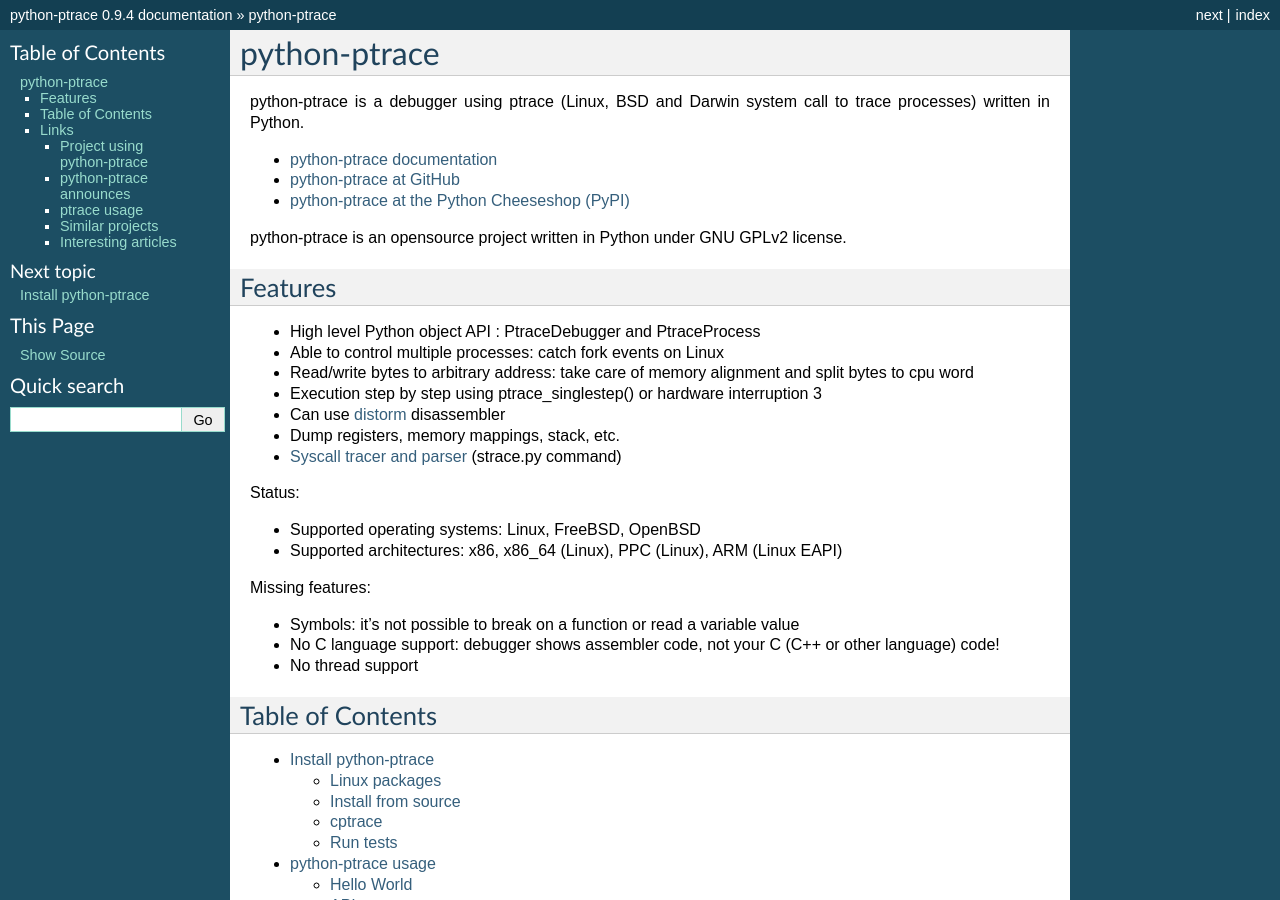
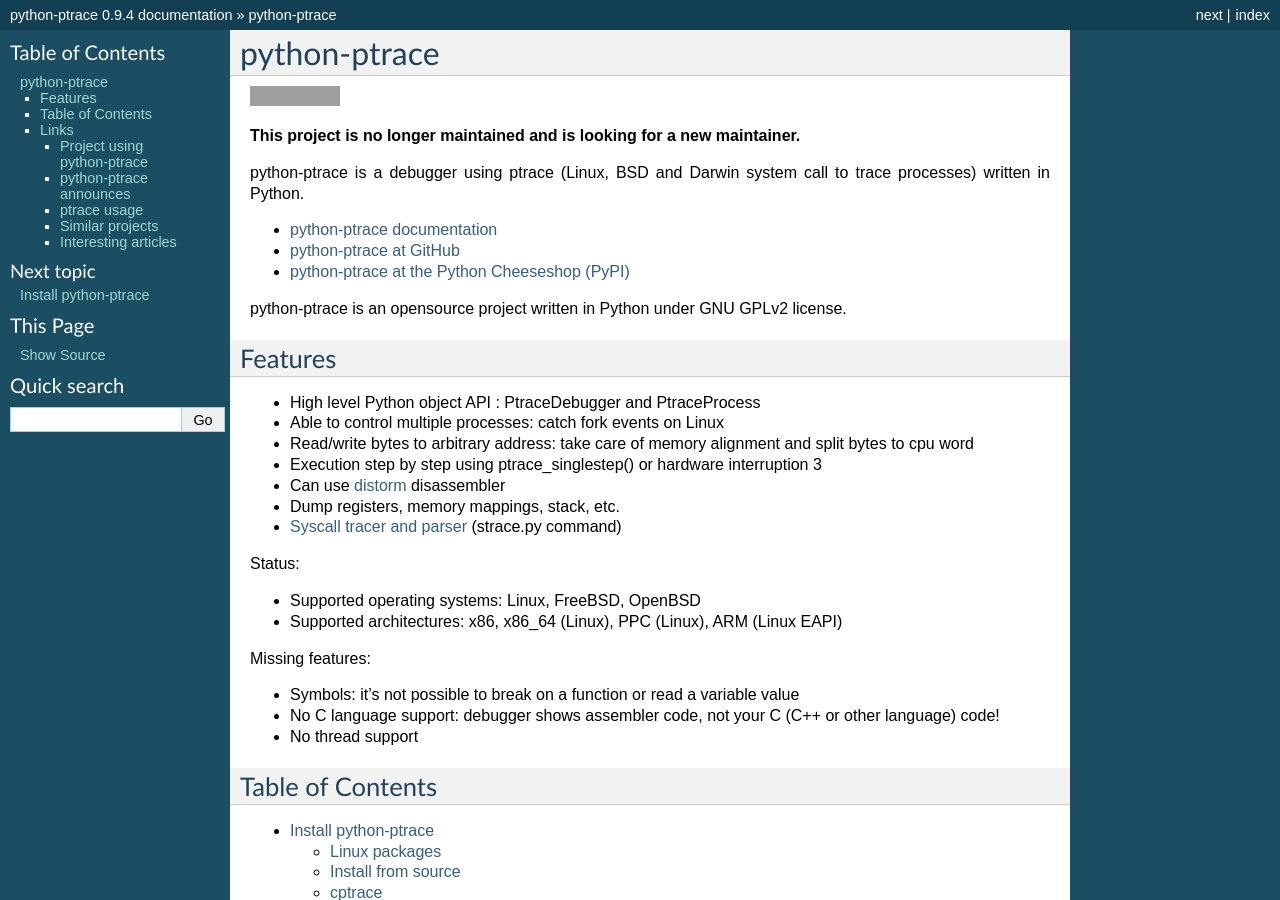
Before and after one commit to vstinner/python-ptrace, a Sphinx documentation site: the page built from doc/index.rst, in a window 1280 px wide and 900 px high. Built offline with Sphinx 7.4.7, drawn with Linux system fonts in a browser that asks for light colours; grey boxes are pictures that could not be loaded.

Commit message:
no longer maintained

```diff
--- a/README.rst
+++ b/README.rst
@@ -1,6 +1,10 @@
 =============
 python-ptrace
 =============
+
+.. image:: http://unmaintained.tech/badge.svg
+   :target: http://unmaintained.tech/
+   :alt: No Maintenance Intended
 
 .. image:: https://img.shields.io/pypi/v/python-ptrace.svg
    :alt: Latest release on the Python Cheeseshop (PyPI)
@@ -14,6 +18,8 @@
    :target: http://unmaintained.tech/
    :alt: No Maintenance Intended
 
+**This project is no longer maintained and is looking for a new maintainer.**
+
 python-ptrace is a debugger using ptrace (Linux, BSD and Darwin system call to
 trace processes) written in Python.
 
--- a/doc/index.rst
+++ b/doc/index.rst
@@ -1,6 +1,12 @@
 =============
 python-ptrace
 =============
+
+.. image:: http://unmaintained.tech/badge.svg
+   :target: http://unmaintained.tech/
+   :alt: No Maintenance Intended
+
+**This project is no longer maintained and is looking for a new maintainer.**
 
 python-ptrace is a debugger using ptrace (Linux, BSD and Darwin system call to
 trace processes) written in Python.
```
